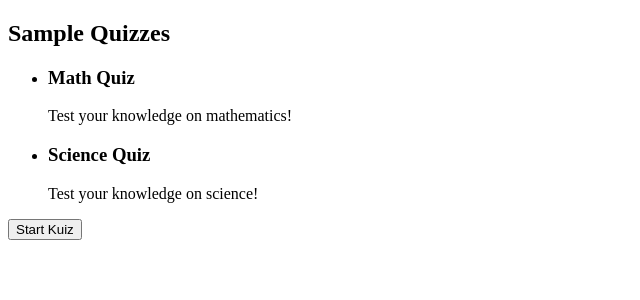
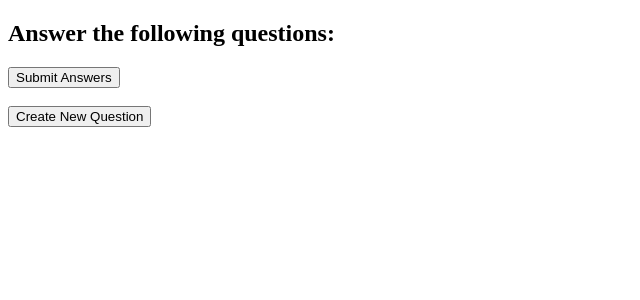
Before and after one commit to Jenson1301/Kuizpedia_4-02, a Flask app: page / in a window 1280 px wide. Shown: the part 98-398 px from the top of the page, without its empty margins (0-640 px from the left). Run offline with Flask 3, Linux system fonts and the light colour scheme; data that the repository does not hold is empty.

Commit message:
Copied backend folder from backend branch

```diff
--- a/backend/app.py
+++ b/backend/app.py
@@ -1,14 +1,80 @@
-from flask import Flask, render_template
+from flask import Flask, render_template, request, redirect, url_for
 from quiz_routes import kuiz_bp
+from format import db, Question, Kuiz
 
 app = Flask(__name__)
+app.config['SQLALCHEMY_DATABASE_URI'] = 'sqlite:///db.kuizpedia'
+app.config['SQLALCHEMY_TRACK_MODIFICATIONS'] = False
+
+db.init_app(app)
 
 # Register the blueprint
 app.register_blueprint(kuiz_bp)
 
 @app.route('/')
 def home():
-    return render_template('index.html')
+    quizzes = Question.query.all()  # Fetch question from database
+    return render_template('index.html', quizzes=quizzes)
+
+@app.route('/add-sample-data', methods=['GET'])
+def add_sample_data():
+    with app.app_context():
+        # Create a quiz if it doesn't exist
+        existing_quiz = Kuiz.query.filter_by(name="Math Quiz").first()
+        if not existing_quiz:
+            existing_quiz = Kuiz(name="Math Quiz")
+            db.session.add(existing_quiz)
+            db.session.commit()
+
+        # Only add questions if they don't already exist
+        if not Question.query.first():
+            q1 = Question(
+                question_text="What is 2 + 2?",
+                options=["3", "4", "5", "6"],
+                answer="4",
+                kuiz_id=existing_quiz
+            )
+            q2 = Question(
+                question_text="What is 10 - 3?",
+                options=["7", "6", "5", "8"],
+                answer="7",
+                kuiz_id=existing_quiz
+            )
+            db.session.add_all([q1, q2])
+            db.session.commit()
+            return "Sample data added!"
+        else:
+            return "Sample data already exists."
+
+def create_tables():
+    with app.app_context():
+        db.create_all() #ensure table is created
+        print("Tables created!") #confirms tables is created
+
+@app.route('/create-question', methods=['GET'])
+def create_question_form():
+    return render_template('create_question.html')
+
+@app.route('/create-question', methods=['POST'])
+def create_question():
+    question_text = request.form['question_text']
+    options = request.form['options'].split(',')  # Convert comma-separated string to a list
+    answer = request.form['answer']
+
+    # Create the new question
+    new_question = Question(
+        question_text=question_text,
+        options=options,
+        answer=answer,
+        kuiz_id=1
+    )
+
+    # Add the new question to the database
+    db.session.add(new_question)
+    db.session.commit()
+
+    return redirect(url_for('home'))  # Redirect back to the home page after adding the question
 
 if __name__ == '__main__':
+    create_tables()
     app.run(debug=True)
--- a/backend/quiz_routes.py
+++ b/backend/quiz_routes.py
@@ -1,37 +1,84 @@
-from flask import Blueprint, jsonify
+from flask import Blueprint, render_template, request, redirect, url_for, jsonify
+from format import db, Question
 
 # Create a Blueprint for the quiz-related routes
 kuiz_bp = Blueprint('kuiz', __name__)  # This is where 'kuiz_bp' is defined.
 
-# Sample Data (same as before)
-quizzes = [
-    {
-        "id": 1,
-        "name": "Math Quiz",
-        "questions": [
-            {"question": "What is 2 + 2?", "options": ["3", "4", "5", "6"], "answer": "4"},
-            {"question": "What is 10 - 3?", "options": ["7", "6", "5", "8"], "answer": "7"}
-        ]
-    },
-    {
-        "id": 2,
-        "name": "Science Quiz",
-        "questions": [
-            {"question": "What is the chemical symbol for water?", "options": ["H2O", "O2", "CO2", "N2"], "answer": "H2O"},
-            {"question": "What planet is known as the Red Planet?", "options": ["Earth", "Mars", "Venus", "Jupiter"], "answer": "Mars"}
-        ]
-    }
-]
-
-# Define routes for the quiz data
+# Route to fetch all quiz questions from the database
 @kuiz_bp.route('/quizzes', methods=['GET'])
 def get_quizzes():
-    return jsonify([quiz["name"] for quiz in quizzes])
+    all_questions = Question.query.all()  # This fetches all questions from the database
 
-@kuiz_bp.route('/quiz/<int:quiz_id>', methods=['GET'])
-def get_quiz(quiz_id):
-    quiz = next((quiz for quiz in quizzes if quiz["id"] == quiz_id), None)
-    if quiz:
-        return jsonify(quiz)
-    else:
-        return jsonify({"message": "Quiz not found"}), 404
+    quizzes = [
+        {"id": q.id,
+         "question": q.question_text,
+         "options": q.options,
+         "answer": q.answer}
+         for q in all_questions
+        ]
+
+    return render_template('index.html', quizzes=quizzes)
+
+# Route to submit the quiz answers
+@kuiz_bp.route('/submit-quiz', methods=['POST'])
+def submit_quiz():
+    score = 0
+    # Loop through each question and check if the answer is correct
+    all_questions = Question.query.all()
+
+    for question in all_questions:
+        user_answer = request.form.get(f"question_{question.id}")
+        correct_answer = question.answer
+
+        print(f"[DEBUG] Q{question.id}: '{question.question_text}'")
+        print(f"[DEBUG] - Correct: '{correct_answer}' | User: '{user_answer}'")
+
+        if user_answer and user_answer.strip() == correct_answer.strip():
+            score += 1
+
+    return render_template('score_result.html', score=score, total=len(all_questions))
+
+
+@kuiz_bp.route('/create-question', methods=['GET'])
+def create_question_form():
+    return render_template('create_question.html')
+
+@kuiz_bp.route('/create-question', methods=['POST'])
+def create_question():
+    question_text = request.form['question_text']
+    options = request.form['options'].split(',')  # Split the comma-separated options into a list
+    answer = request.form['answer']
+
+    # Create a new question object
+    new_question = Question(
+        question_text=question_text,
+        options=options,
+        answer=answer,
+        kuiz_id=1
+    )
+
+    # Add the question to the session and commit it to the database
+    db.session.add(new_question)
+    db.session.commit()
+
+    return redirect(url_for('home'))  # Redirect back to the home page
+
+@kuiz_bp.route('/edit-question/<int:question_id>', methods=['GET', 'POST'])
+def edit_question(question_id):
+    question = Question.query.get_or_404(question_id)
+
+    if request.method == 'POST':
+        new_answer = request.form['answer']
+        question.answer = new_answer
+        db.session.commit()
+        return redirect(url_for('home'))
+
+    return render_template('edit_question.html', question=question)
+
+
+@kuiz_bp.route('/delete-question/<int:question_id>', methods=['GET'])
+def delete_question(question_id):
+    question = Question.query.get_or_404(question_id)
+    db.session.delete(question)
+    db.session.commit()
+    return redirect(url_for('home'))
--- a/backend/templates/base.html
+++ b/backend/templates/base.html
@@ -12,6 +12,5 @@
         {% block body%}
 
         {% endblock %}
-
     </body>
 </html>
--- a/backend/templates/index.html
+++ b/backend/templates/index.html
@@ -11,20 +11,41 @@
         <p>Your fun quiz platform</p>
     </header>
 
-    <div>
-        <h2>Sample Quizzes</h2>
-        <ul>
-            <li>
-                <h3>Math Quiz</h3>
-                <p>Test your knowledge on mathematics!</p>
-            </li>
-            <li>
-                <h3>Science Quiz</h3>
-                <p>Test your knowledge on science!</p>
-            </li>
-        </ul>
+    <h2>Answer the following questions:</h2>
 
-        <button onclick="window.location.href='/kuizzes'">Start Kuiz</button>
-    </div>
+    <form action="{{ url_for('kuiz.submit_quiz') }}" method="POST">
+        {% for quiz in quizzes %}
+            <div class="quiz-item">
+                <h3>{{ quiz.question_text }}</h3>
+                <div>
+                    {% for option in quiz.options %}
+                        <input type="radio"
+                               id="q{{ quiz.id }}_{{ loop.index }}"
+                               name="question_{{ quiz.id }}"
+                               value="{{ option }}" required>
+                        <label for="q{{ quiz.id }}_{{ loop.index }}">{{ option }}</label><br>
+                    {% endfor %}
+                </div>
+            </div>
+            <hr>
+
+            <a href="{{ url_for('kuiz.edit_question', question_id=quiz.id) }}">
+                <button type="button">Edit</button>
+            </a>
+
+            <a href="{{ url_for('kuiz.delete_question', question_id=quiz.id) }}" onclick="return confirm('Are you sure you want to delete this question?');">
+                <button type="button">Delete</button>
+            </a>
+        {% endfor %}
+
+        <button type="submit">Submit Answers</button>
+    </form>
+
+    <br>
+
+    <a href="/create-question">
+        <button>Create New Question</button>
+    </a>
+
 </body>
 </html>
```
Also changed, not shown: backend/format.py (added, +15 -0 lines), backend/login.py (+11 -160 lines), backend/templates/create_question.html (added, +32 -0 lines), backend/templates/edit_question.html (added, +33 -0 lines), backend/templates/login.html (+4 -24 lines), backend/templates/score_result.html (added, +13 -0 lines), 1 other file.
